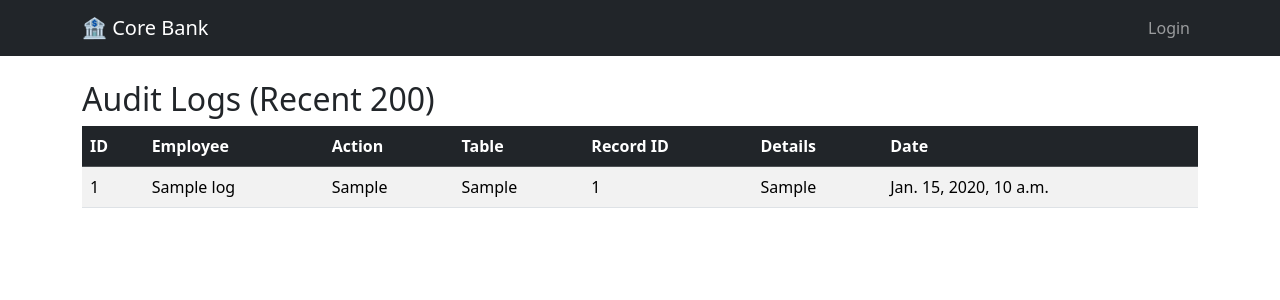
After one commit to KhareBalDarTakShakh/bank, a Django app: template core/templates/core/audit_log_list.html in a window 1280 px wide. The commit adds this page. Shown: the top 300 px of the page. Run offline with Django 5.2, Linux system fonts and the light colour scheme; the template is opened without the code that fills it: most values are stand-ins (such as "Sample title", 1, 10 or a date in 2020); some libraries are stand-ins or nearby versions.

Commit message:
add audit log view and template change the navbar for admin, preventing crowded navbar

```diff
--- /dev/null
+++ b/core/templates/core/audit_log_list.html
@@ -0,0 +1,37 @@
+{% extends "core/base.html" %}
+
+{% block title %}Audit Logs{% endblock %}
+
+{% block content %}
+<h2>Audit Logs (Recent 200)</h2>
+<div class="table-responsive">
+    <table class="table table-striped table-hover">
+        <thead class="table-dark">
+            <tr>
+                <th>ID</th>
+                <th>Employee</th>
+                <th>Action</th>
+                <th>Table</th>
+                <th>Record ID</th>
+                <th>Details</th>
+                <th>Date</th>
+            </tr>
+        </thead>
+        <tbody>
+            {% for log in logs %}
+            <tr>
+                <td>{{ log.id }}</td>
+                <td>{{ log.employee_name }}</td>
+                <td>{{ log.action_type }}</td>
+                <td>{{ log.table_affected }}</td>
+                <td>{{ log.record_id }}</td>
+                <td>{{ log.new_value }}</td>
+                <td>{{ log.created_at }}</td>
+            </tr>
+            {% empty %}
+            <tr><td colspan="7" class="text-center">No audit logs yet.</td></tr>
+            {% endfor %}
+        </tbody>
+    </table>
+</div>
+{% endblock %}
--- a/core/templates/core/base.html
+++ b/core/templates/core/base.html
@@ -17,27 +17,42 @@
         <div class="collapse navbar-collapse" id="navbarNav">
             {% if request.session.employee %}
                 <ul class="navbar-nav me-auto">
-                        {% if request.session.employee.role_name == 'System Admin' %}
-                            <li class="nav-item"><a class="nav-link" href="{% url 'branch_list' %}">Branches</a></li>
-                            <li class="nav-item"><a class="nav-link" href="{% url 'employee_list' %}">Employees</a></li>
-                            <li class="nav-item"><a class="nav-link" href="{% url 'role_list' %}">Roles</a></li>
-                            <li class="nav-item"><a class="nav-link" href="{% url 'account_type_list' %}">Account Types</a></li>
-                            <li class="nav-item"><a class="nav-link" href="{% url 'loan_type_list' %}">Loan Types</a></li>
-                            <li class="nav-item"><a class="nav-link" href="{% url 'country_list' %}">Countries</a></li>
-                            <li class="nav-item"><a class="nav-link" href="{% url 'province_list' %}">Provinces</a></li>
-                            <li class="nav-item"><a class="nav-link" href="{% url 'city_list' %}">Cities</a></li>
-                            <li class="nav-item"><a class="nav-link" href="{% url 'customer_search' %}">Customers</a></li>
-                        {% else %}
-                            <!-- Teller / Manager / HelpDesk get operational links -->
+                    <!-- Common links for ALL roles -->
                     <li class="nav-item"><a class="nav-link" href="{% url 'customer_search' %}">Customers</a></li>
                     <li class="nav-item"><a class="nav-link" href="{% url 'transfer' %}">Transfer</a></li>
                     <li class="nav-item"><a class="nav-link" href="{% url 'deposit' %}">Deposit</a></li>
                     <li class="nav-item"><a class="nav-link" href="{% url 'withdrawal' %}">Withdrawal</a></li>
+
+                    {% if request.session.employee.role_name == 'System Admin' %}
+                        <!-- Admin Management Dropdown -->
+                        <li class="nav-item dropdown">
+                            <a class="nav-link dropdown-toggle" href="#" id="adminDropdown" role="button" data-bs-toggle="dropdown" aria-expanded="false">
+                                Management
+                            </a>
+                            <ul class="dropdown-menu" aria-labelledby="adminDropdown">
+                                <li><a class="dropdown-item" href="{% url 'branch_list' %}">Branches</a></li>
+                                <li><a class="dropdown-item" href="{% url 'employee_list' %}">Employees</a></li>
+                                <li><a class="dropdown-item" href="{% url 'role_list' %}">Roles</a></li>
+                                <li><hr class="dropdown-divider"></li>
+                                <li><a class="dropdown-item" href="{% url 'account_type_list' %}">Account Types</a></li>
+                                <li><a class="dropdown-item" href="{% url 'loan_type_list' %}">Loan Types</a></li>
+                                <li><hr class="dropdown-divider"></li>
+                                <li><a class="dropdown-item" href="{% url 'country_list' %}">Countries</a></li>
+                                <li><a class="dropdown-item" href="{% url 'province_list' %}">Provinces</a></li>
+                                <li><a class="dropdown-item" href="{% url 'city_list' %}">Cities</a></li>
+                                <li><hr class="dropdown-divider"></li>
+                                <li><a class="dropdown-item" href="{% url 'audit_log_list' %}">Audit Logs</a></li>
+                            </ul>
+                        </li>
+                    {% endif %}
+
+                    <!-- Branch Report (Managers and Admins) -->
                     {% if request.session.employee.role_name == 'Branch Manager' or request.session.employee.role_name == 'System Admin' %}
                         <li class="nav-item"><a class="nav-link" href="{% url 'branch_report' %}">Branch Report</a></li>
                     {% endif %}
-                        {% endif %}
                 </ul>
+
+                <!-- User info & logout -->
                 <div class="navbar-text text-white me-3">
                     {{ request.session.employee.full_name }} ({{ request.session.employee.role_name }})
                 </div>
--- a/core/urls.py
+++ b/core/urls.py
@@ -85,4 +85,5 @@ urlpatterns = [
     path('transactions/withdrawal/', transactions.withdrawal_view, name='withdrawal'),
     path('accounts/<int:account_id>/transactions/', transactions.transaction_history, name='transaction_history'),
     path('branch/report/', transactions.branch_report, name='branch_report'),
+    path('audit-logs/', transactions.audit_log_list, name='audit_log_list'),
 ]
```
Also changed, not shown: core/views/transactions.py (+14 -0 lines). Lines whose indentation alone changed are shown as unchanged.
